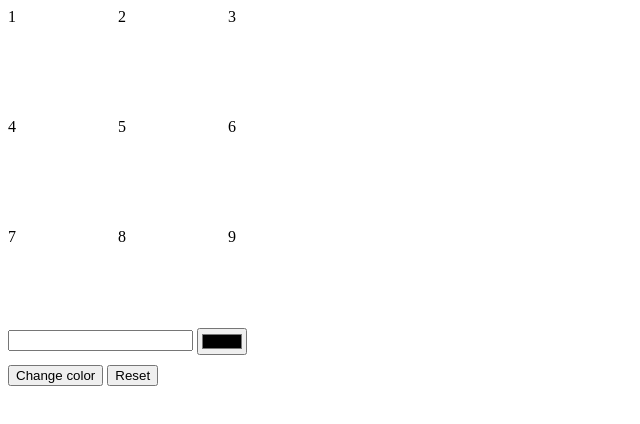
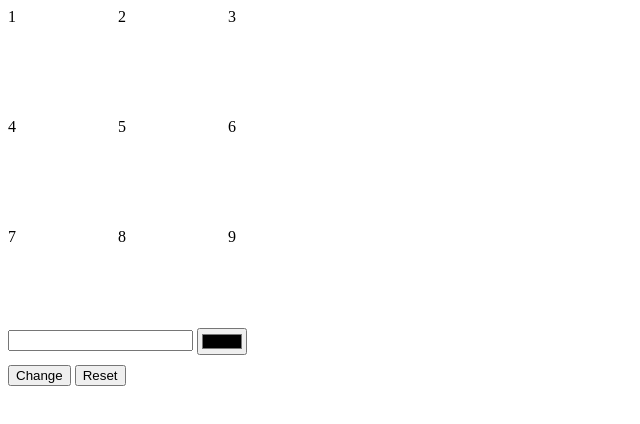
Before and after one commit to acciojob/Replit-Asian-Paints-imhsart, a website: page main.html in a window 1280 px wide. Shown: the whole page, without its empty margins (0-640 px from the left). Drawn offline with Linux system fonts and the light colour scheme.

Commit message:
created a submission

```diff
--- a/main.html
+++ b/main.html
@@ -23,7 +23,7 @@
 		<input id='block_id' type='number'>
 		<input type='color' id='colour_id'>
 	</div>
-	<button id='change_button'>Change color</button>
+	<button id='change_button'>Change</button>
 	<button id='reset_button'>Reset</button>
     <script type="text/javascript" src="./script.js">
 </script>
```
